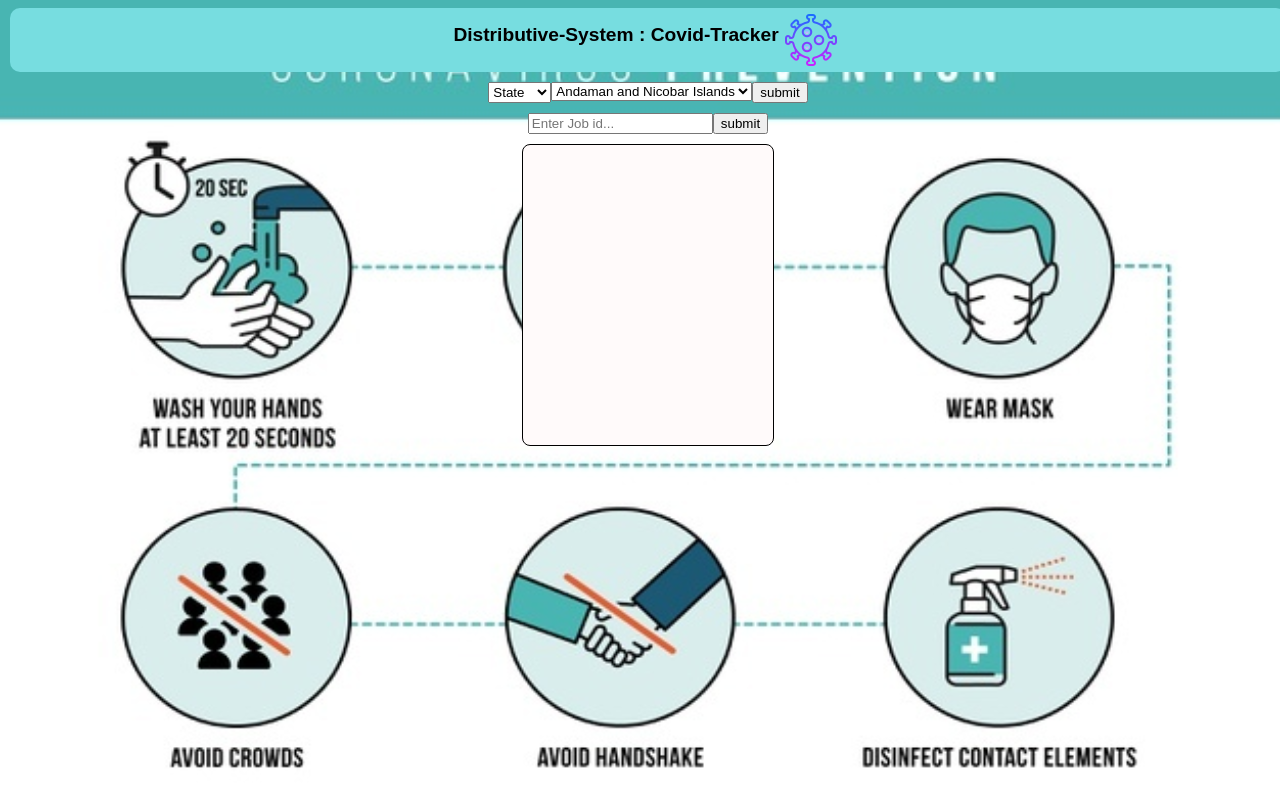
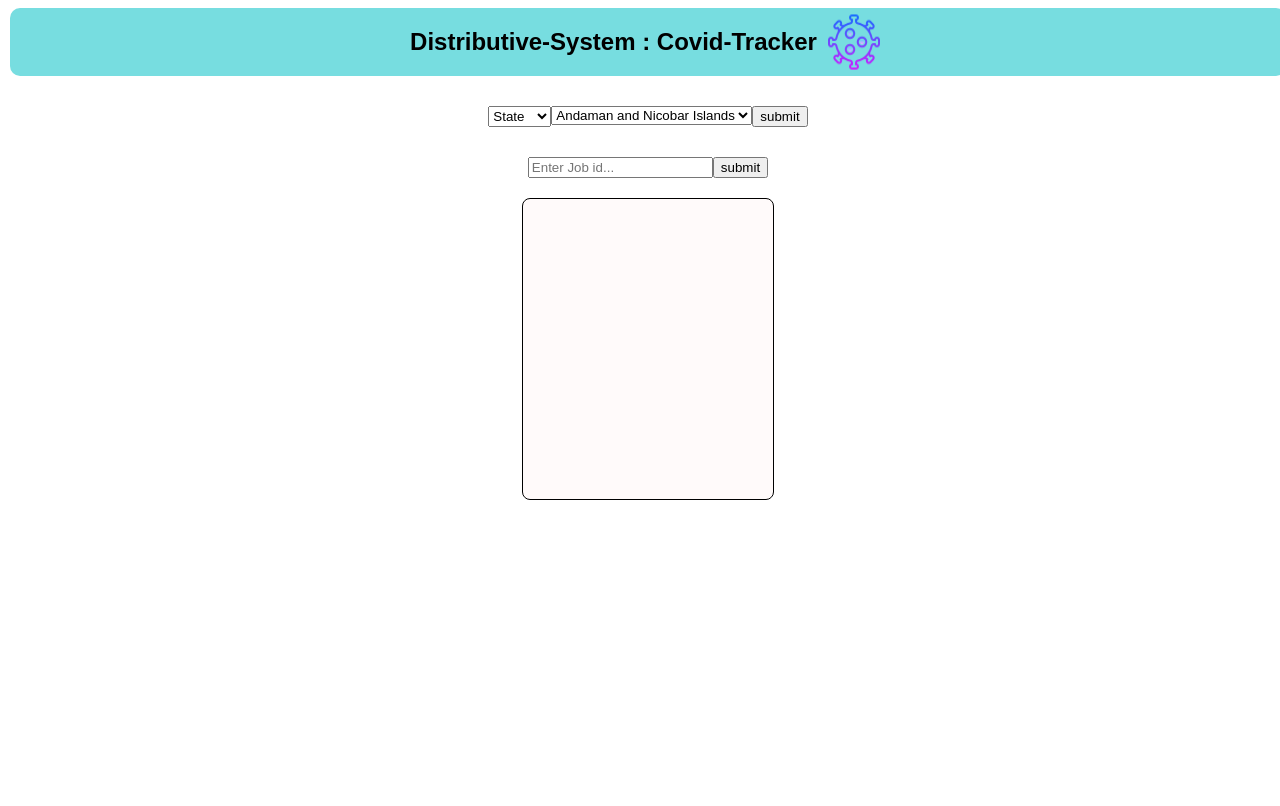
Before and after one commit to symbiote-ux/covid-tracker, a website: page public/index.html in a window 1280 px wide. Drawn offline with Linux system fonts and the light colour scheme.

```diff
--- a/public/css/style.css
+++ b/public/css/style.css
@@ -1,9 +1,6 @@
 body {
   height: 100vh;
   width: 100vw;
-  background-image: url('../image/1.jpg');
-  background-size: contain;
-  background-repeat: round;
 }
 
 #heading {
@@ -16,19 +13,19 @@
 
 h2 {
   font-family: sans-serif;
-  font-size: larger;
+  font-size: x-large;
 }
 
 #location-box {
   display: flex;
   justify-content: center;
-  margin: 10px;
+  margin: 30px;
 }
 
 #job-id {
   display: flex;
   justify-content: center;
-  margin-bottom: 10px;
+  margin-bottom: 20px;
 }
 
 #board {
--- a/public/index.html
+++ b/public/index.html
@@ -11,7 +11,7 @@
   <body>
     <div id="heading">
       <h2>Distributive-System : Covid-Tracker</h2>
-      <img src="./image/c.png" alt="" />
+      <img src="./image/c.png" alt="" style="margin-left: 5px;" />
     </div>
 
     <!-- <form action="process" method="POST"> -->
```
